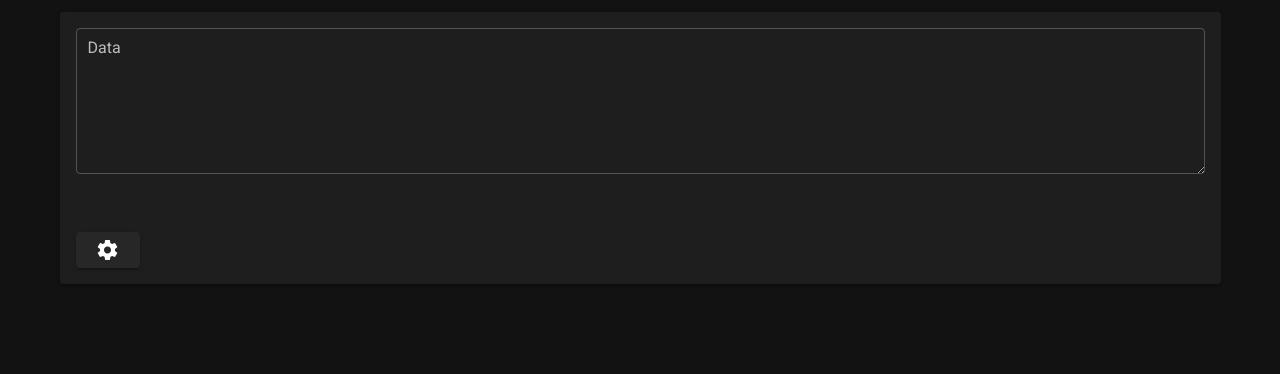
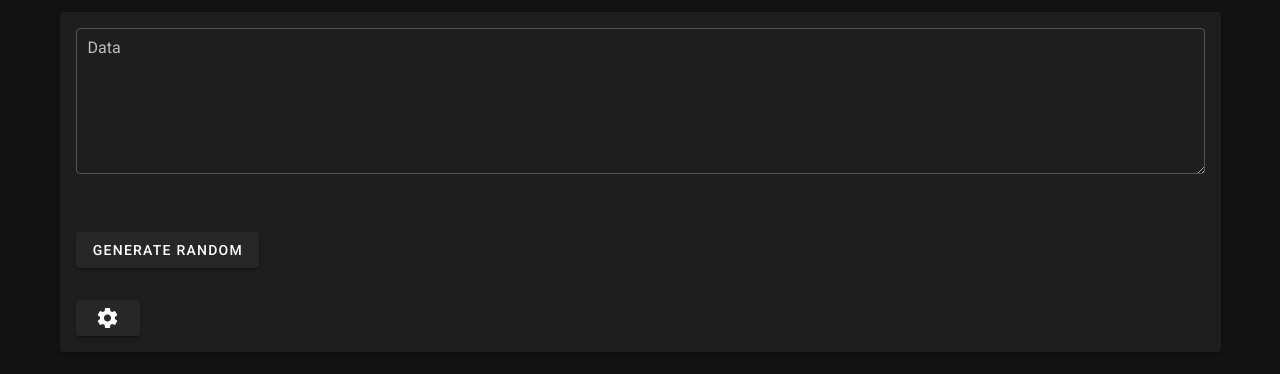
Before and after one commit to suzuki-navi/slsecrets, a Nuxt app: page / in a window 1280 px wide. Shown: the top 374 px of the page. Built offline with nearby package versions, Linux system fonts and the light colour scheme.

Commit message:
ランダムパスワード生成機能

```diff
--- a/pages/index.vue
+++ b/pages/index.vue
@@ -22,6 +22,12 @@
             ></v-textarea>
             <v-btn :to="encrypted_link"><v-icon>mdi-link-variant</v-icon></v-btn>
           </template>
+        </v-card-text>
+        <v-card-text>
+          <v-btn
+            elevation="2"
+            @click="generate_random"
+          >Generate random</v-btn>
         </v-card-text>
         <template v-if="!view_admin">
           <v-card-text>
@@ -118,7 +124,7 @@ export default {
         return data_key_encrypted;
       },
       set(value) {
-        this.$cookies.set("data_key_encrypted", value)
+        this.$cookies.set("data_key_encrypted", value);
       },
     },
   },
@@ -131,6 +137,11 @@ export default {
     },
     clickDataKeyEncrypted() {
       this.$refs.data_key_encrypted.$el.querySelector("textarea").select();
+    },
+    generate_random() {
+      const random_data = common.generatePassword(10);
+      this.data = random_data;
+      this.new_encrypted = common.encrypt(this.data, this.$cookies);
     },
     clickRotate() {
       if (this.master_password_1 != this.master_password_2) {
```
Also changed, not shown: plugins/common.js.
